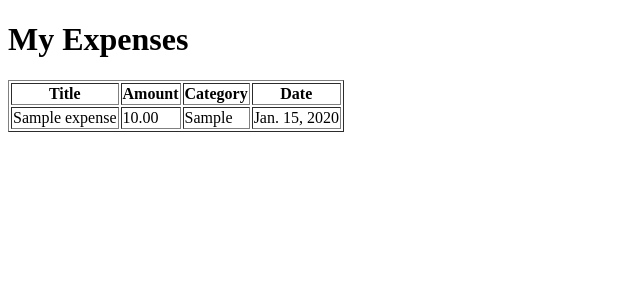
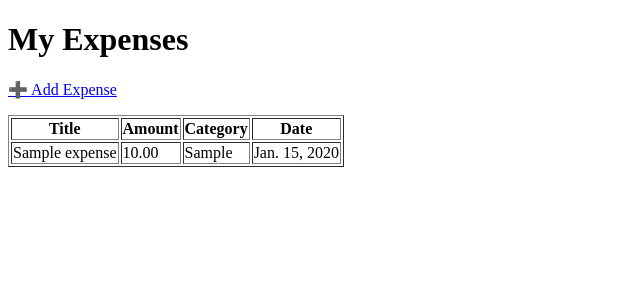
Before and after one commit to Nikhil-1903/SpendTrack, a Django app: page /expenses/ in a window 1280 px wide. Shown: the top 300 px of the page, without its empty margins (0-640 px from the left). Run offline with Django 5.2, Linux system fonts and the light colour scheme; tables that the repository leaves empty hold one stand-in row (values such as "Sample post").

Commit message:
feat: add expense form page and app URL routing

```diff
--- a/backend/config/urls.py
+++ b/backend/config/urls.py
@@ -15,12 +15,12 @@ Including another URLconf
     2. Add a URL to urlpatterns:  path('blog/', include('blog.urls'))
 """
 from django.contrib import admin          # It imports Django's built-in Admin Site.
-from django.urls import path              # This imports the path() function.
+from django.urls import path, include              # This imports the path() function.
 
 from expenses import views                # Use functions from expenses/views.py
 
 urlpatterns = [
     path('admin/', admin.site.urls),
     path('hello/', views.hello),
-    path('expenses/', views.expense_list),
+    path('expenses/', include("expenses.urls")),
 ]
--- a/backend/expenses/templates/expenses/expense_list.html
+++ b/backend/expenses/templates/expenses/expense_list.html
@@ -6,7 +6,7 @@
 <body>
 
 <h1>My Expenses</h1>
-
+    <p><a href="/expenses/add/">➕ Add Expense</a></p>
     <table border="1">
 
         <tr>
--- /dev/null
+++ b/backend/expenses/urls.py
@@ -0,0 +1,7 @@
+from django.urls import path
+from . import views
+
+urlpatterns = [
+    path("", views.expense_list, name="expense_list"),
+    path("add/", views.add_expense, name="add_expense"),
+]
--- a/backend/expenses/views.py
+++ b/backend/expenses/views.py
@@ -33,3 +33,10 @@ def expense_list(request):
 
     # Send the final text back to the browser.
     return render(request, "expenses/expense_list.html", {"expenses" : expenses})
+
+def add_expense(request):
+    if request.method == "GET":
+        return render(request, "expenses/add_expense.html")
+
+    elif request.method == "POST":
+        return HttpResponse("Saving Expense")
```
Also changed, not shown: backend/expenses/templates/expenses/add_expense.html (added, +28 -0 lines).
